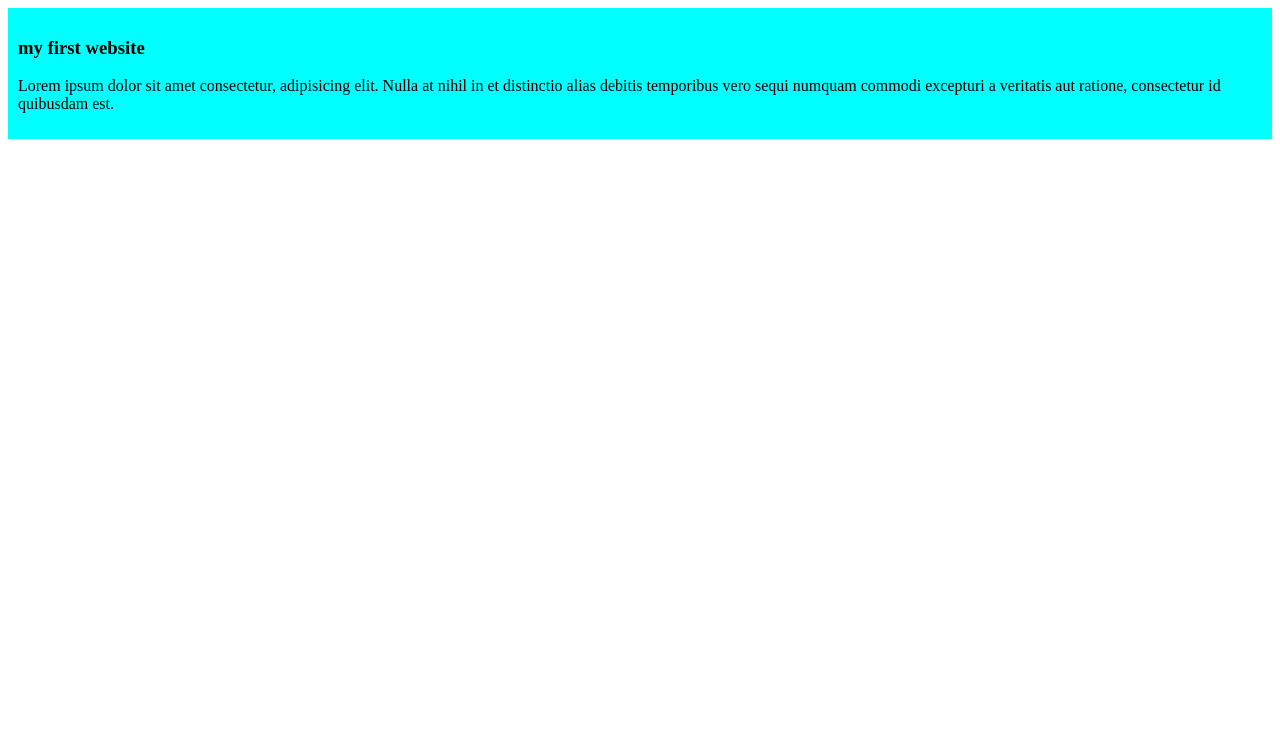
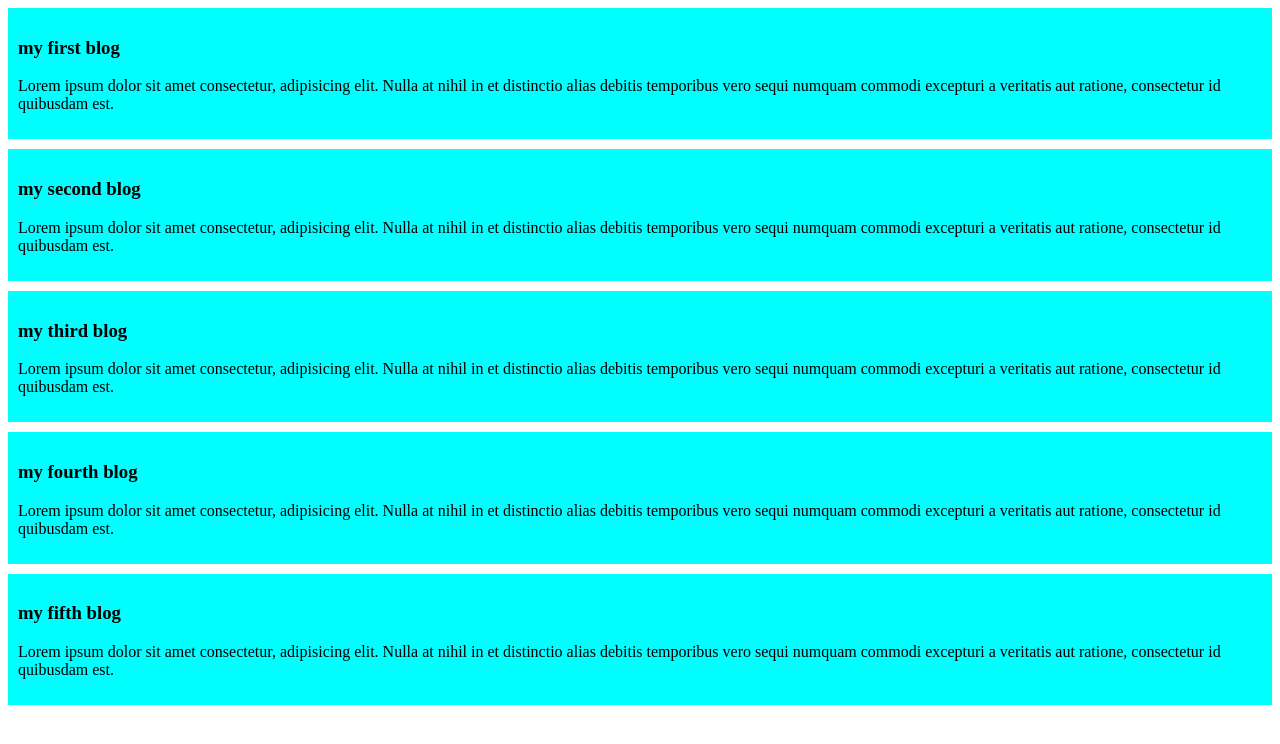
Before and after one commit to kousar-21/my-simple-repo, a plain HTML site: page index.html in a window 1280 px wide. Drawn offline with Linux system fonts and the light colour scheme.

Commit message:
added this blog

```diff
--- a/index.html
+++ b/index.html
@@ -8,7 +8,23 @@
 </head>
 <body>
     <div>
-        <h3>my first website</h3>
+        <h3>my first blog</h3>
+        <p>Lorem ipsum dolor sit amet consectetur, adipisicing elit. Nulla at nihil in et distinctio alias debitis temporibus vero sequi numquam commodi excepturi a veritatis aut ratione, consectetur id quibusdam est.</p>
+    </div>
+    <div>
+        <h3>my second blog</h3>
+        <p>Lorem ipsum dolor sit amet consectetur, adipisicing elit. Nulla at nihil in et distinctio alias debitis temporibus vero sequi numquam commodi excepturi a veritatis aut ratione, consectetur id quibusdam est.</p>
+    </div>
+    <div>
+        <h3>my third blog</h3>
+        <p>Lorem ipsum dolor sit amet consectetur, adipisicing elit. Nulla at nihil in et distinctio alias debitis temporibus vero sequi numquam commodi excepturi a veritatis aut ratione, consectetur id quibusdam est.</p>
+    </div>
+    <div>
+        <h3>my  fourth blog</h3>
+        <p>Lorem ipsum dolor sit amet consectetur, adipisicing elit. Nulla at nihil in et distinctio alias debitis temporibus vero sequi numquam commodi excepturi a veritatis aut ratione, consectetur id quibusdam est.</p>
+    </div>
+    <div>
+        <h3>my fifth blog</h3>
         <p>Lorem ipsum dolor sit amet consectetur, adipisicing elit. Nulla at nihil in et distinctio alias debitis temporibus vero sequi numquam commodi excepturi a veritatis aut ratione, consectetur id quibusdam est.</p>
     </div>
 </body>
--- a/styles/blogs.css
+++ b/styles/blogs.css
@@ -1,4 +1,5 @@
 div{
     background-color: aqua;
     padding: 10px;
+    margin-bottom: 10px;
 }
```
